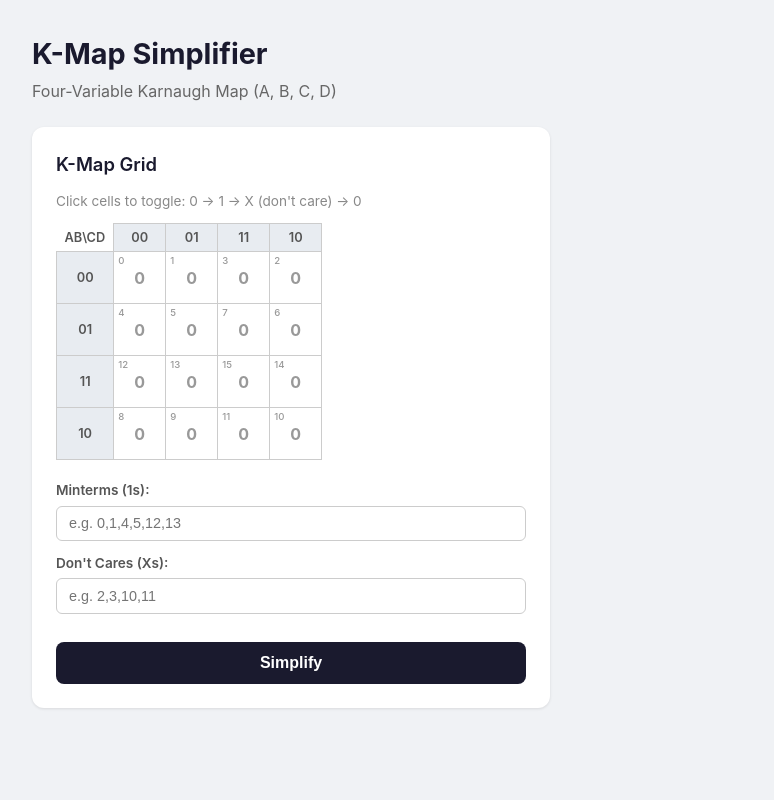
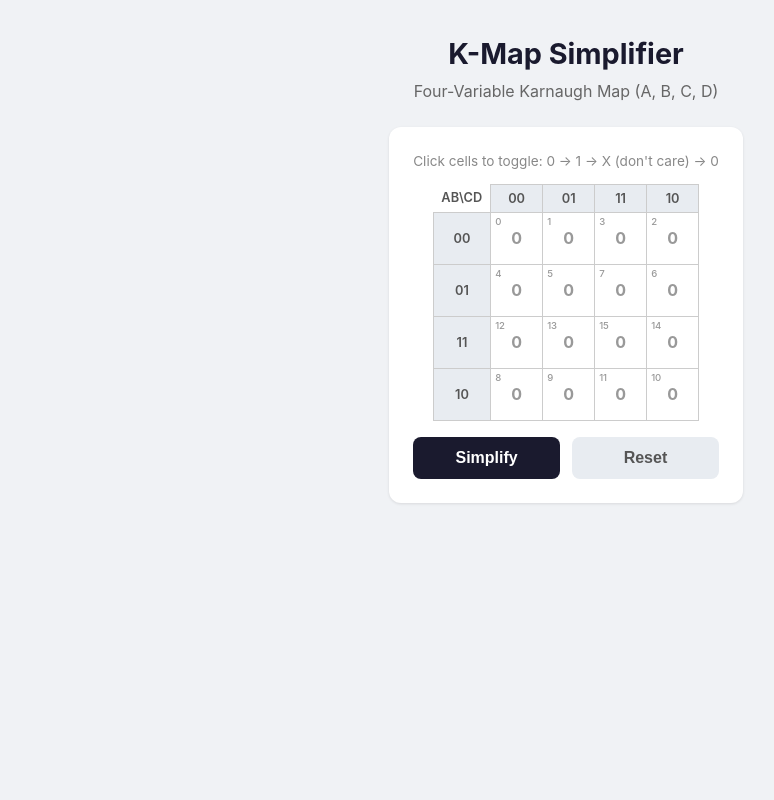
Before and after one commit to rshcs/k-map-simplifier, a Flask app: page / in a window 1280 px wide. Shown: the whole page, without its empty margins (74-848 px from the left). Run offline with Flask 3, Linux system fonts and the light colour scheme.

Commit message:
feat[NoIssue]: few changes added

```diff
--- a/static/css/style.css
+++ b/static/css/style.css
@@ -10,12 +10,15 @@ body {
   color: #333;
   line-height: 1.5;
   min-height: 100vh;
+  display: flex;
+  justify-content: center;
 }
 
 .container {
-  max-width: 1100px;
-  margin: 0 auto;
-  padding: 2rem 1rem;
+  width: 100%;
+  max-width: 500px;
+  margin: 2rem 1rem;
+  text-align: center;
 }
 
 h1 {
@@ -31,31 +34,12 @@ h1 {
   font-size: 1rem;
 }
 
-h2 {
-  font-size: 1.15rem;
-  font-weight: 600;
-  color: #1a1a2e;
-  margin-bottom: 0.75rem;
-}
-
-.main-layout {
-  display: grid;
-  grid-template-columns: 1fr 1fr;
-  gap: 2rem;
-  align-items: start;
-}
-
-@media (max-width: 800px) {
-  .main-layout {
-    grid-template-columns: 1fr;
-  }
-}
-
-.input-panel, .output-panel {
+.kmap-section {
   background: #fff;
   border-radius: 12px;
   padding: 1.5rem;
   box-shadow: 0 1px 3px rgba(0,0,0,0.1);
+  display: inline-block;
 }
 
 .hint {
@@ -65,13 +49,9 @@ h2 {
 }
 
 /* K-Map Grid */
-.kmap-wrapper {
-  display: inline-block;
-}
-
 .kmap-table {
   border-collapse: collapse;
-  margin-bottom: 1rem;
+  margin: 0 auto 1rem;
 }
 
 .kmap-table th, .kmap-table td {
@@ -191,53 +126,18 @@ h2 {
 .group-6 { background: #fce4ec !important; }
 .group-7 { background: #e8f5e9 !important; }
 
-.group-border-0 { outline: 3px solid #0066cc; outline-offset: -2px; z-index: 1; }
-.group-border-1 { outline: 3px solid #28a745; outline-offset: -2px; z-index: 1; }
-.group-border-2 { outline: 3px solid #dc3545; outline-offset: -2px; z-index: 1; }
-.group-border-3 { outline: 3px solid #7b2d8e; outline-offset: -2px; z-index: 1; }
-.group-border-4 { outline: 3px solid #d39e00; outline-offset: -2px; z-index: 1; }
-.group-border-5 { outline: 3px solid #17a2b8; outline-offset: -2px; z-index: 1; }
-.group-border-6 { outline: 3px solid #e83e8c; outline-offset: -2px; z-index: 1; }
-.group-border-7 { outline: 3px solid #2e7d32; outline-offset: -2px; z-index: 1; }
-
-/* Text inputs */
-.text-inputs {
-  margin-top: 1.25rem;
+/* Actions */
+.actions {
+  display: flex;
+  gap: 0.75rem;
+  justify-content: center;
+  margin-top: 1rem;
 }
 
-.input-group {
-  margin-bottom: 0.75rem;
-}
-
-.input-group label {
-  display: block;
-  font-size: 0.85rem;
-  font-weight: 600;
-  color: #555;
-  margin-bottom: 0.3rem;
-}
-
-.input-group input {
-  width: 100%;
-  padding: 0.55rem 0.75rem;
-  border: 1px solid #ccc;
-  border-radius: 6px;
-  font-size: 0.9rem;
-  outline: none;
-  transition: border 0.15s;
-}
-
-.input-group input:focus {
-  border-color: #0066cc;
-}
-
-/* Button */
-#simplify-btn {
-  width: 100%;
+.actions button {
+  flex: 1;
+  max-width: 160px;
   padding: 0.75rem;
-  margin-top: 1rem;
-  background: #1a1a2e;
-  color: #fff;
   border: none;
   border-radius: 8px;
   font-size: 1rem;
@@ -246,8 +146,22 @@ h2 {
   transition: background 0.15s;
 }
 
+#simplify-btn {
+  background: #1a1a2e;
+  color: #fff;
+}
+
 #simplify-btn:hover {
   background: #2d2d4a;
+}
+
+#reset-btn {
+  background: #e8ecf1;
+  color: #555;
+}
+
+#reset-btn:hover {
+  background: #d5d9e0;
 }
 
 /* Error */
@@ -295,7 +213,8 @@ h2 {
   display: flex;
   flex-wrap: wrap;
   gap: 0.5rem;
-  margin-top: 0.5rem;
+  justify-content: center;
+  margin-top: 1rem;
 }
 
 .legend-item {
--- a/static/js/script.js
+++ b/static/js/script.js
@@ -1,3 +1,21 @@
+function termToHtml(term) {
+  if (term === '1' || term === '0') return term;
+  let result = '';
+  for (let i = 0; i < term.length; i++) {
+    if (term[i] === "'") continue;
+    if (i + 1 < term.length && term[i + 1] === "'") {
+      result += `<span class="overline overline-var">${term[i]}</span>`;
+    } else {
+      result += term[i];
+    }
+  }
+  return result;
+}
+
+function expressionToHtml(expr) {
+  return expr.split(/\s*\+\s*/).map(term => termToHtml(term)).join(' <span class="plus">+</span> ');
+}
+
 const COLORS_BG = [
   '#cce5ff', '#d4edda', '#f8d7da', '#e2d5f5',
   '#fff3cd', '#d1ecf1', '#fce4ec', '#e8f5e9'
@@ -69,7 +87,19 @@ function createKmapGrid() {
 function toggleCell(idx) {
   cellStates[idx] = (cellStates[idx] + 1) % 3;
   updateCellDisplay(idx);
-  syncTextInputs();
+  clearGroups();
+  hideResult();
+}
+
+function hideResult() {
+  document.getElementById('expression').classList.add('hidden');
+}
+
+function clearGroups() {
+  document.querySelectorAll('#kmap-grid .kmap-cell').forEach(td => {
+    td.classList.remove('group-0', 'group-1', 'group-2', 'group-3', 'group-4', 'group-5', 'group-6', 'group-7');
+    td.style.boxShadow = '';
+  });
 }
 
 function updateCellDisplay(idx) {
@@ -83,43 +113,12 @@ function updateCellDisplay(idx) {
   valSpan.textContent = val === 0 ? '0' : val === 1 ? '1' : 'x';
 }
 
-function setCellValue(idx, val) {
-  cellStates[idx] = val;
-  updateCellDisplay(idx);
-}
-
-function syncTextInputs() {
-  const minterms = [];
-  const dontcares = [];
-  cellStates.forEach((v, i) => {
-    if (v === 1) minterms.push(i);
-    else if (v === 2) dontcares.push(i);
-  });
-  document.getElementById('minterms-input').value = minterms.join(', ');
-  document.getElementById('dontcares-input').value = dontcares.join(', ');
-}
-
-function syncFromText() {
-  const mintermsStr = document.getElementById('minterms-input').value.trim();
-  const dontcaresStr = document.getElementById('dontcares-input').value.trim();
-
+function resetAll() {
   cellStates.fill(0);
-
-  if (mintermsStr) {
-    mintermsStr.split(/[,\s]+/).filter(s => s.length > 0).forEach(s => {
-      const n = parseInt(s);
-      if (!isNaN(n) && n >= 0 && n <= 15) cellStates[n] = 1;
-    });
-  }
-
-  if (dontcaresStr) {
-    dontcaresStr.split(/[,\s]+/).filter(s => s.length > 0).forEach(s => {
-      const n = parseInt(s);
-      if (!isNaN(n) && n >= 0 && n <= 15) cellStates[n] = 2;
-    });
-  }
-
   for (let i = 0; i < 16; i++) updateCellDisplay(i);
+  clearGroups();
+  hideResult();
+  document.getElementById('group-legend').innerHTML = '';
 }
 
 async function simplify() {
@@ -154,20 +153,15 @@ async function simplify() {
 }
 
 function displayResult(data) {
-  const panel = document.getElementById('output-panel');
-  panel.classList.remove('hidden');
+  const exprEl = document.getElementById('expression');
+  exprEl.innerHTML = 'Q = ' + expressionToHtml(data.expression);
+  exprEl.classList.remove('hidden');
 
-  document.getElementById('expression').textContent = data.expression;
-  renderKmapResult(data.kmap, data.groups);
+  applyGroupsToInputGrid(data.groups);
   renderLegend(data.groups);
-  renderSteps(data.steps);
-  panel.scrollIntoView({ behavior: 'smooth', block: 'start' });
 }
 
-function renderKmapResult(kmap, groups) {
-  const container = document.getElementById('kmap-result');
-  container.innerHTML = '';
-
+function applyGroupsToInputGrid(groups) {
   const cellGroups = {};
   groups.forEach((g, gi) => {
     g.covers.forEach(idx => {
@@ -176,62 +170,23 @@ function renderKmapResult(kmap, groups) {
     });
   });
 
-  const table = document.createElement('table');
-  table.className = 'kmap-output';
+  const cells = document.querySelectorAll('#kmap-grid .kmap-cell');
+  cells.forEach(td => {
+    const idx = parseInt(td.dataset.index);
 
-  const thead = document.createElement('thead');
-  const hr = document.createElement('tr');
-  const corner = document.createElement('th');
-  corner.className = 'corner';
-  corner.textContent = 'AB\\CD';
-  hr.appendChild(corner);
-  COLS.forEach(c => {
-    const th = document.createElement('th');
-    th.textContent = c;
-    hr.appendChild(th);
-  });
-  thead.appendChild(hr);
-  table.appendChild(thead);
+    td.classList.remove('group-0', 'group-1', 'group-2', 'group-3', 'group-4', 'group-5', 'group-6', 'group-7');
+    td.style.boxShadow = '';
 
-  const tbody = document.createElement('tbody');
-  ROWS.forEach(r => {
-    const tr = document.createElement('tr');
-    const rh = document.createElement('th');
-    rh.textContent = r;
-    tr.appendChild(rh);
-    COLS.forEach(c => {
-      const idx = getIndex(r, c);
-      const cell = kmap.find(k => k.index === idx);
-      const td = document.createElement('td');
-      td.className = 'k-cell';
-
-      const ci = document.createElement('span');
-      ci.className = 'ci';
-      ci.textContent = idx;
-
-      const cv = document.createElement('span');
-      cv.className = 'cv';
-      cv.textContent = cell.value === 'x' ? 'X' : cell.value;
-
-      td.appendChild(ci);
-      td.appendChild(cv);
-
-      // Apply group styling
     if (cellGroups[idx]) {
       cellGroups[idx].forEach(gi => {
         td.classList.add(`group-${gi}`);
       });
-        // Borders for the first group (distinct outlines)
-        const primaryGroup = cellGroups[idx][0];
-        td.classList.add(`group-border-${primaryGroup}`);
+      const shadows = cellGroups[idx].map((gi, gii) => {
+        return `inset 0 0 0 ${(gii + 1) * 2}px ${COLORS_BORDER[gi % COLORS_BORDER.length]}`;
+      }).join(', ');
+      td.style.boxShadow = shadows;
     }
-
-      tr.appendChild(td);
   });
-    tbody.appendChild(tr);
-  });
-  table.appendChild(tbody);
-  container.appendChild(table);
 }
 
 function renderLegend(groups) {
@@ -249,7 +204,7 @@ function renderLegend(groups) {
     swatch.style.borderColor = COLORS_BORDER[i % COLORS_BORDER.length];
 
     const label = document.createElement('span');
-    label.textContent = `${g.term} = ${g.pattern}  (m${g.covers.join(', m')})`;
+    label.innerHTML = `${termToHtml(g.term)} = ${g.pattern}  (m${g.covers.join(', m')})`;
 
     item.appendChild(swatch);
     item.appendChild(label);
@@ -257,60 +212,9 @@ function renderLegend(groups) {
   });
 }
 
-function renderSteps(steps) {
-  const container = document.getElementById('steps');
-  container.innerHTML = '';
-
-  steps.forEach(s => {
-    const div = document.createElement('div');
-    div.className = 'step';
-
-    const title = document.createElement('div');
-    title.className = 'step-title';
-    title.textContent = s.title;
-    div.appendChild(title);
-
-    const text = document.createElement('div');
-    text.className = 'step-text';
-    text.textContent = s.text;
-    div.appendChild(text);
-
-    if (s.implicants) {
-      const wrap = document.createElement('div');
-      wrap.className = 'step-implicants';
-      s.implicants.forEach(imp => {
-        const span = document.createElement('span');
-        span.className = 'step-implicant';
-        span.textContent = `${imp.term} (${imp.pattern})`;
-        span.title = `Covers m${imp.covers.join(', m')}`;
-        wrap.appendChild(span);
-      });
-      div.appendChild(wrap);
-    }
-
-    if (s.selected) {
-      const wrap = document.createElement('div');
-      wrap.className = 'step-implicants';
-      s.selected.forEach(sel => {
-        const span = document.createElement('span');
-        span.className = 'step-implicant';
-        span.textContent = `${sel.term} (${sel.pattern})`;
-        span.title = `Covers m${sel.covers.join(', m')}`;
-        span.style.background = '#d4edda';
-        span.style.fontWeight = '600';
-        wrap.appendChild(span);
-      });
-      div.appendChild(wrap);
-    }
-
-    container.appendChild(div);
-  });
-}
-
 document.addEventListener('DOMContentLoaded', () => {
   createKmapGrid();
 
-  document.getElementById('minterms-input').addEventListener('input', syncFromText);
-  document.getElementById('dontcares-input').addEventListener('input', syncFromText);
   document.getElementById('simplify-btn').addEventListener('click', simplify);
+  document.getElementById('reset-btn').addEventListener('click', resetAll);
 });
--- a/templates/index.html
+++ b/templates/index.html
@@ -11,47 +11,21 @@
   <h1>K-Map Simplifier</h1>
   <p class="subtitle">Four-Variable Karnaugh Map (A, B, C, D)</p>
 
-  <div class="main-layout">
-    <div class="input-panel">
-      <div class="kmap-section">
-        <h2>K-Map Grid</h2>
-        <p class="hint">Click cells to toggle: 0 &rarr; 1 &rarr; X (don't care) &rarr; 0</p>
-        <div id="kmap-grid"></div>
-      </div>
+  <div class="kmap-section">
+    <p class="hint">Click cells to toggle: 0 &rarr; 1 &rarr; X (don't care) &rarr; 0</p>
+    <div id="kmap-grid"></div>
 
-      <div class="text-inputs">
-        <div class="input-group">
-          <label for="minterms-input">Minterms (1s):</label>
-          <input type="text" id="minterms-input" placeholder="e.g. 0,1,4,5,12,13">
-        </div>
-        <div class="input-group">
-          <label for="dontcares-input">Don't Cares (Xs):</label>
-          <input type="text" id="dontcares-input" placeholder="e.g. 2,3,10,11">
-        </div>
-      </div>
+    <div id="expression" class="expression hidden"></div>
 
+    <div class="actions">
       <button id="simplify-btn">Simplify</button>
-      <div id="error-msg" class="error hidden"></div>
+      <button id="reset-btn">Reset</button>
     </div>
 
-    <div class="output-panel hidden" id="output-panel">
-      <div class="result-section">
-        <h2>Simplified Expression</h2>
-        <div id="expression" class="expression"></div>
-      </div>
+    <div id="error-msg" class="error hidden"></div>
+  </div>
 
-      <div class="result-section">
-        <h2>K-Map with Groups</h2>
-        <div id="kmap-result"></div>
-        <div id="group-legend" class="legend"></div>
-      </div>
-
-      <div class="result-section">
-        <h2>Steps</h2>
-        <div id="steps"></div>
-      </div>
-    </div>
-  </div>
+  <div id="group-legend" class="legend"></div>
 </div>
 <script src="/static/js/script.js"></script>
 </body>
```
Also changed, not shown: other parts of static/css/style.css (+25 -98 lines). Lines whose indentation alone changed are shown as unchanged.
